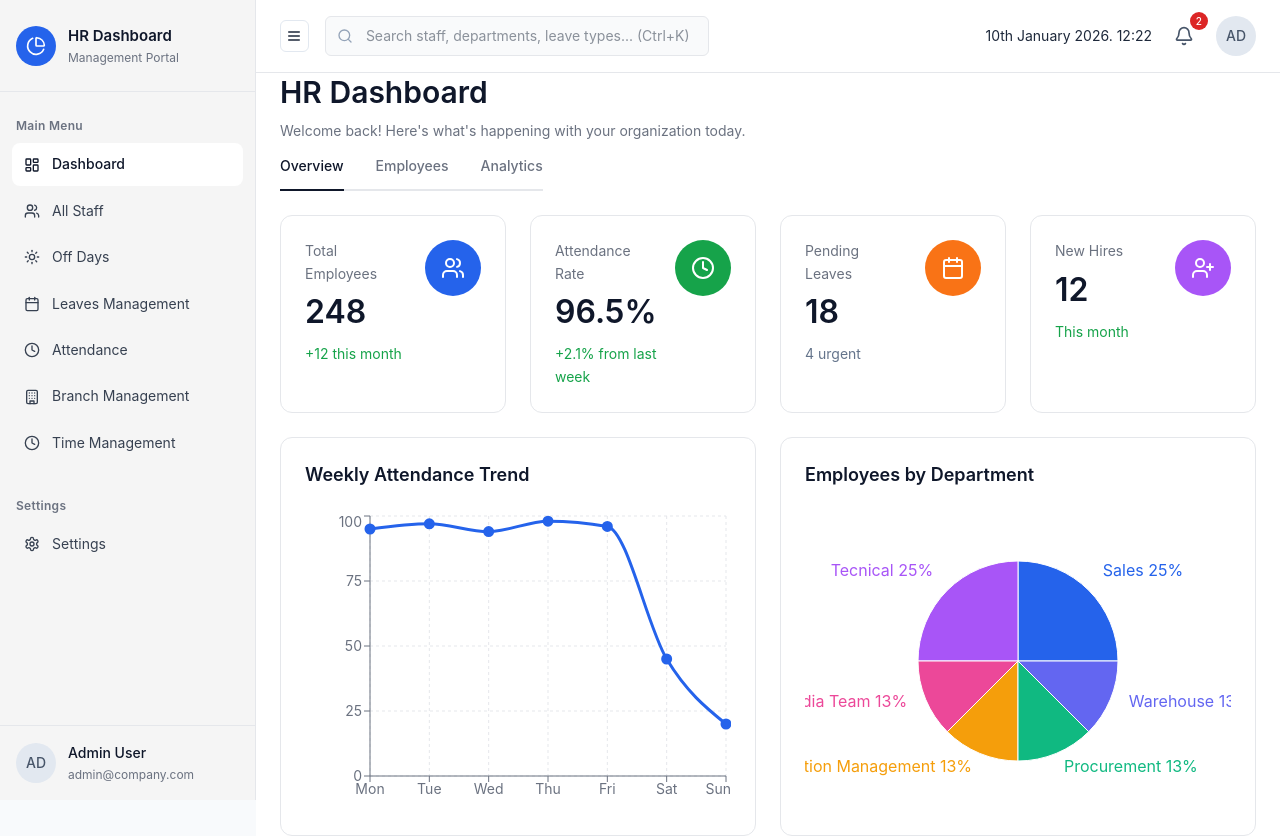
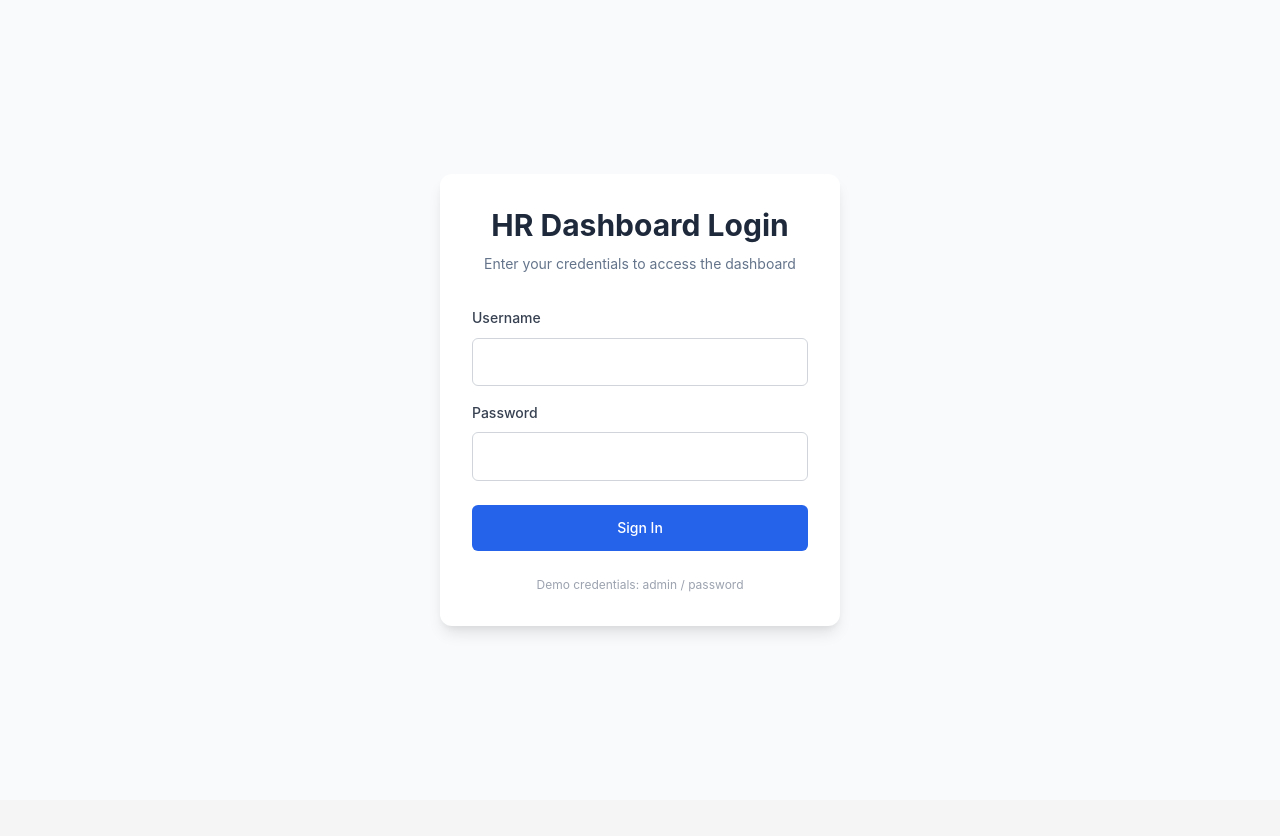
Before and after one commit to oluwarotimii/hradmin, a React (Vite) app: page / in a window 1280 px wide. Shown: the top 836 px of the page. After the commit the page ends 800 px from the top, so only its background shows below. Built offline with nearby package versions, Linux system fonts and the light colour scheme.

Commit message:
Login Insertion

```diff
--- a/src/App.tsx
+++ b/src/App.tsx
@@ -17,7 +17,6 @@ import { EmployeesView } from "./components/EmployeesView";
 import { PerformanceView } from "./components/PerformanceView";
 import { RecruitmentView } from "./components/RecruitmentView";
 import { ReportsView } from "./components/ReportsView";
-import { Login } from "./components/Login";
 import { mockNotifications, mockStaffData } from "./data/staffData";
 import {
   LayoutDashboard,
@@ -35,6 +34,7 @@ import {
   Building,
   Sun
 } from "lucide-react";
+import { Login } from "./components/Login";
 
 interface SidebarProps {
   activeView: string;
@@ -153,6 +153,7 @@ function Sidebar({ activeView, onNavigate }: SidebarProps) {
 }
 
 export default function App() {
+  const [isLoggedIn, setIsLoggedIn] = useState(false);
   const [activeView, setActiveView] = useState("dashboard");
   const [activeTab, setActiveTab] = useState("overview");
   const [notificationPanelOpen, setNotificationPanelOpen] = useState(false);
@@ -174,16 +175,23 @@ export default function App() {
   });
   const unreadNotifications = mockNotifications.filter(n => !n.read).length;
 
-  const [isLoggedIn, setIsLoggedIn] = useState(false);
-
+  // Check login status on mount
   useEffect(() => {
     const loggedIn = localStorage.getItem('isLoggedIn') === 'true';
     setIsLoggedIn(loggedIn);
   }, []);
 
   const handleLogin = (username: string, password: string) => {
-    localStorage.setItem('isLoggedIn', 'true');
-    setIsLoggedIn(true);
+    // In a real app, this would be an API call
+    if (username === 'admin' && password === 'password') {
+      localStorage.setItem('isLoggedIn', 'true');
+      setIsLoggedIn(true);
+    }
+  };
+
+  const handleLogout = () => {
+    localStorage.removeItem('isLoggedIn');
+    setIsLoggedIn(false);
   };
 
   // Handle global search with multiple categories
@@ -575,8 +583,12 @@ export default function App() {
 
   const pageInfo = getPageTitle();
 
+  if (!isLoggedIn) {
+    return <Login onLogin={handleLogin} />;
+  }
+
   return (
-    <div className="app-layout" style={{ backgroundColor: '#f8fafc' }}>
+    <div className="app-layout">
       <Sidebar activeView={activeView} onNavigate={setActiveView} />
       <main className="main-content">
         {/* Header */}
@@ -787,6 +799,9 @@ export default function App() {
                   <span className="badge badge-sm badge-error">{unreadNotifications}</span>
                 )}
               </button>
+              <button className="btn btn-ghost" onClick={handleLogout} style={{ fontSize: '0.875rem', padding: '0.5rem 1rem' }}>
+                Logout
+              </button>
               <div className="avatar">AD</div>
             </div>
           </div>
--- a/src/components/Login.tsx
+++ b/src/components/Login.tsx
@@ -1,8 +1,4 @@
 import { useState } from "react";
-import { Button } from "./ui/button";
-import { Input } from "./ui/input";
-import { Label } from "./ui/label";
-import { Card, CardContent, CardDescription, CardHeader, CardTitle } from "./ui/card";
 
 interface LoginProps {
   onLogin: (username: string, password: string) => void;
@@ -23,62 +19,154 @@ export function Login({ onLogin }: LoginProps) {
   };
 
   return (
-    <div className="min-h-screen bg-gradient-to-br from-blue-50 to-white flex items-center justify-center p-4">
-      <Card className="w-full max-w-md shadow-lg border-0 bg-white">
-        <CardHeader className="text-center space-y-2">
-          <div className="mx-auto w-12 h-12 bg-blue-600 rounded-full flex items-center justify-center">
-            <svg className="w-6 h-6 text-white" fill="none" stroke="currentColor" viewBox="0 0 24 24">
-              <path strokeLinecap="round" strokeLinejoin="round" strokeWidth={2} d="M12 15v2m-6 4h12a2 2 0 002-2v-6a2 2 0 00-2-2H6a2 2 0 00-2 2v6a2 2 0 002 2zm10-10V7a4 4 0 00-8 0v4h8z" />
-            </svg>
+    <div style={{
+      display: 'flex',
+      justifyContent: 'center',
+      alignItems: 'center',
+      minHeight: '100vh',
+      backgroundColor: '#f8fafc',
+      fontFamily: '-apple-system, BlinkMacSystemFont, "Segoe UI", Roboto, sans-serif'
+    }}>
+      <div style={{
+        backgroundColor: '#ffffff',
+        padding: '2rem',
+        borderRadius: '0.75rem',
+        boxShadow: '0 10px 15px -3px rgba(0, 0, 0, 0.1), 0 4px 6px -2px rgba(0, 0, 0, 0.05)',
+        width: '100%',
+        maxWidth: '400px'
+      }}>
+        <div style={{ textAlign: 'center', marginBottom: '2rem' }}>
+          <h1 style={{
+            fontSize: '1.875rem',
+            fontWeight: 'bold',
+            color: '#1e293b',
+            marginBottom: '0.5rem'
+          }}>
+            HR Dashboard Login
+          </h1>
+          <p style={{
+            color: '#64748b',
+            fontSize: '0.875rem'
+          }}>
+            Enter your credentials to access the dashboard
+          </p>
         </div>
-          <CardTitle className="text-2xl font-bold text-blue-900">HR Dashboard Login</CardTitle>
-          <CardDescription className="text-gray-600">
-            Enter your credentials to access the dashboard
-          </CardDescription>
-        </CardHeader>
-        <CardContent>
-          <form onSubmit={handleSubmit} className="space-y-4">
-            <div className="space-y-2">
-              <Label htmlFor="username" className="text-blue-900 font-medium">Username</Label>
-              <Input
-                id="username"
+
+        <form onSubmit={handleSubmit}>
+          <div style={{ marginBottom: '1rem' }}>
+            <label style={{
+              display: 'block',
+              fontSize: '0.875rem',
+              fontWeight: '500',
+              color: '#374151',
+              marginBottom: '0.5rem'
+            }}>
+              Username
+            </label>
+            <input
               type="text"
               value={username}
               onChange={(e) => setUsername(e.target.value)}
-                placeholder="Enter your username"
-                className="border-blue-200 focus:border-blue-500 focus:ring-blue-500"
+              style={{
+                width: '100%',
+                padding: '0.75rem',
+                border: '1px solid #d1d5db',
+                borderRadius: '0.375rem',
+                fontSize: '0.875rem',
+                backgroundColor: '#ffffff',
+                transition: 'border-color 0.2s, box-shadow 0.2s'
+              }}
+              onFocus={(e) => {
+                e.target.style.borderColor = '#3b82f6';
+                e.target.style.boxShadow = '0 0 0 3px rgba(59, 130, 246, 0.1)';
+              }}
+              onBlur={(e) => {
+                e.target.style.borderColor = '#d1d5db';
+                e.target.style.boxShadow = 'none';
+              }}
               required
             />
           </div>
-            <div className="space-y-2">
-              <Label htmlFor="password" className="text-blue-900 font-medium">Password</Label>
-              <Input
-                id="password"
+
+          <div style={{ marginBottom: '1.5rem' }}>
+            <label style={{
+              display: 'block',
+              fontSize: '0.875rem',
+              fontWeight: '500',
+              color: '#374151',
+              marginBottom: '0.5rem'
+            }}>
+              Password
+            </label>
+            <input
               type="password"
               value={password}
               onChange={(e) => setPassword(e.target.value)}
-                placeholder="Enter your password"
-                className="border-blue-200 focus:border-blue-500 focus:ring-blue-500"
+              style={{
+                width: '100%',
+                padding: '0.75rem',
+                border: '1px solid #d1d5db',
+                borderRadius: '0.375rem',
+                fontSize: '0.875rem',
+                backgroundColor: '#ffffff',
+                transition: 'border-color 0.2s, box-shadow 0.2s'
+              }}
+              onFocus={(e) => {
+                e.target.style.borderColor = '#3b82f6';
+                e.target.style.boxShadow = '0 0 0 3px rgba(59, 130, 246, 0.1)';
+              }}
+              onBlur={(e) => {
+                e.target.style.borderColor = '#d1d5db';
+                e.target.style.boxShadow = 'none';
+              }}
               required
             />
           </div>
+
           {error && (
-              <div className="text-red-600 text-sm text-center bg-red-50 p-2 rounded">
+            <div style={{
+              backgroundColor: '#fef2f2',
+              color: '#dc2626',
+              padding: '0.75rem',
+              borderRadius: '0.375rem',
+              fontSize: '0.875rem',
+              marginBottom: '1rem',
+              border: '1px solid #fecaca'
+            }}>
               {error}
             </div>
           )}
-            <Button
+
+          <button
             type="submit"
-              className="w-full bg-blue-600 hover:bg-blue-700 text-white font-medium py-2 px-4 rounded-md transition-colors"
+            style={{
+              width: '100%',
+              backgroundColor: '#2563eb',
+              color: '#ffffff',
+              padding: '0.75rem 1rem',
+              borderRadius: '0.375rem',
+              fontSize: '0.875rem',
+              fontWeight: '500',
+              border: 'none',
+              cursor: 'pointer',
+              transition: 'background-color 0.2s'
+            }}
+            onMouseOver={(e) => (e.target as HTMLButtonElement).style.backgroundColor = '#1d4ed8'}
+            onMouseOut={(e) => (e.target as HTMLButtonElement).style.backgroundColor = '#2563eb'}
           >
             Sign In
-            </Button>
+          </button>
         </form>
-          <div className="mt-4 text-center text-sm text-gray-500">
+
+        <div style={{
+          textAlign: 'center',
+          marginTop: '1.5rem',
+          fontSize: '0.75rem',
+          color: '#9ca3af'
+        }}>
           Demo credentials: admin / password
         </div>
-        </CardContent>
-      </Card>
+      </div>
     </div>
   );
 }
--- a/src/index.css
+++ b/src/index.css
@@ -1870,3 +1870,22 @@ select:focus {
   syntax: "*";
   inherits: false
 }
+
+/* Custom animations for login page */
+@keyframes shake {
+  0%, 100% { transform: translateX(0); }
+  10%, 30%, 50%, 70%, 90% { transform: translateX(-5px); }
+  20%, 40%, 60%, 80% { transform: translateX(5px); }
+}
+
+.animate-shake {
+  animation: shake 0.5s ease-in-out;
+}
+
+.animation-delay-2000 {
+  animation-delay: 2s;
+}
+
+.animation-delay-4000 {
+  animation-delay: 4s;
+}
```
Also changed, not shown: 6 other files (tests, documents, lock files or other folders). Lines whose indentation alone changed are shown as unchanged.
